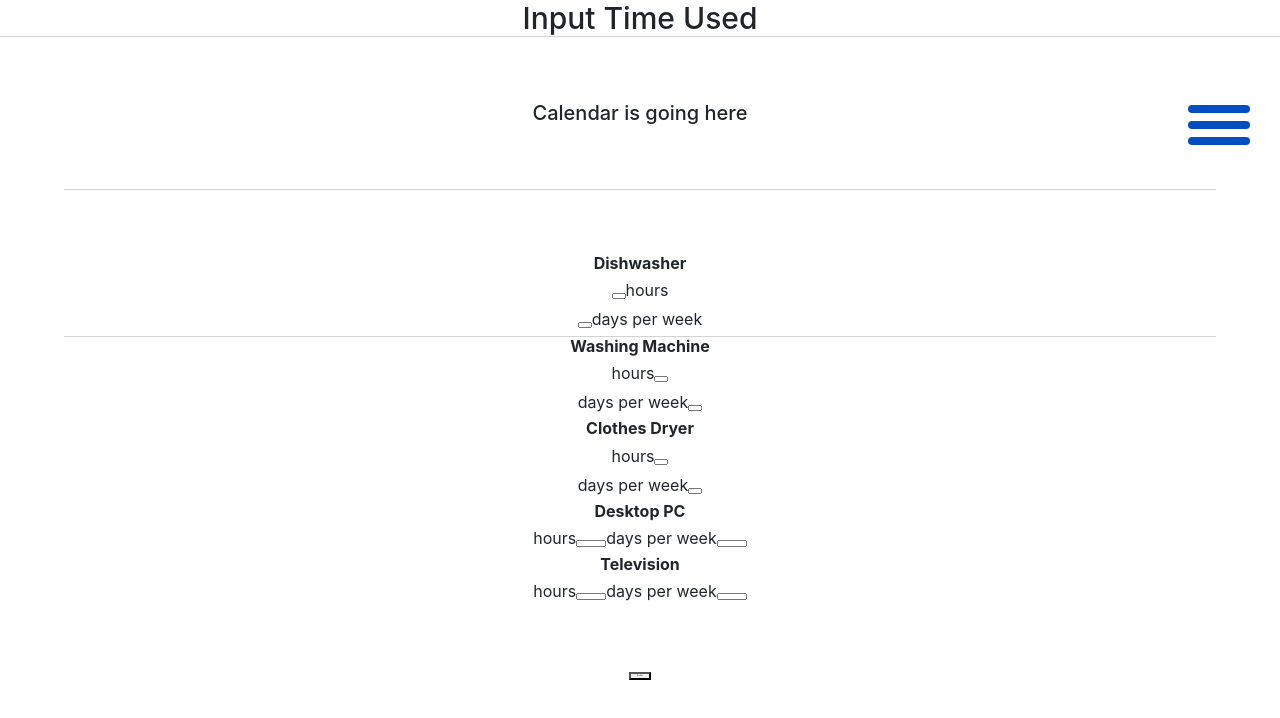
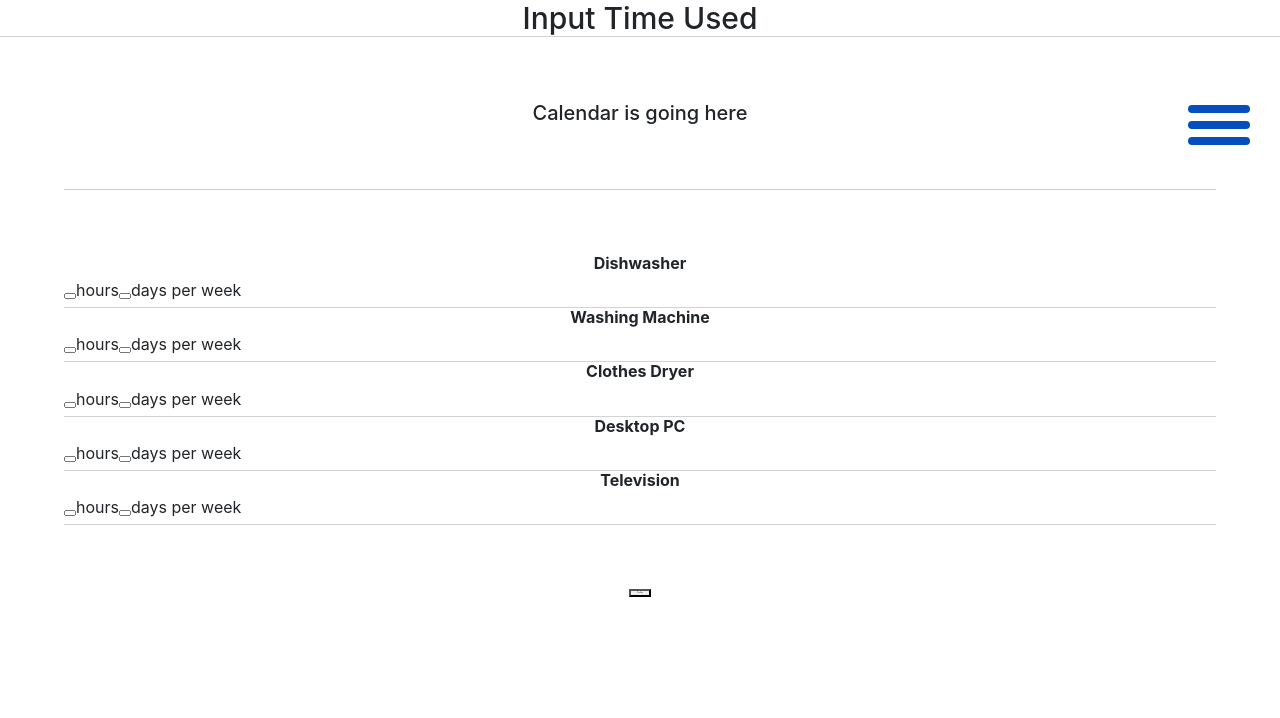
Before and after one commit to BloomTech-Labs/Encon-fe, a React (Create React App) app in the folder encon/: page /input in a window 1280 px wide. Shown: the top 718 px of the page. Built offline with nearby package versions, Linux system fonts and the light colour scheme.

Commit message:
set up uniform jsx tags and classnames for styling

```diff
--- a/encon/src/components/mobile/UserInput.js
+++ b/encon/src/components/mobile/UserInput.js
@@ -73,9 +73,10 @@ export const UserInput = () => {
       <h2>Calendar is going here</h2>
       <form onSubmit={handleSubmit}>
         <div className="device-container">
-          <section className="dishWasher-sec">
+          <section className="device-section">
             <h3>Dishwasher</h3>
-            <div className="dish-hours">
+            <div className="device-fields">
+              <div className="device-use-duration">
                 <input
                   type="number"
                   name="dishWasherHours"
@@ -87,7 +88,7 @@ export const UserInput = () => {
                 {errors.dishWasherHours && "hours 1-24"}
               </div>
 
-            <div className="dish-days">
+              <div className="device-use-duration">
                 <input
                   type="integer"
                   ref={register({ min: 1, max: 7 })}
@@ -98,12 +99,13 @@ export const UserInput = () => {
                 <label htmlFor="dishWasher days">days per week</label>
                 {errors.dishWasherDays && <p>enter message</p>}
               </div>
+            </div>
           </section>
 
-          <section className="washing-machine-sec">
+          <section className="device-section">
             <h3>Washing Machine</h3>
-            <div className="washing-hours">
-              <label htmlFor="Washing Machine hours">hours</label>
+            <div className="device-fields">
+              <div className="device-use-duration">
                 <input
                   type="integer"
                   ref={register({ min: 1, max: 24 })}
@@ -111,11 +113,11 @@ export const UserInput = () => {
                   onChange={handleWashingHoursChange}
                   value={washingMachine.hours}
                 ></input>
+                <label htmlFor="Washing Machine hours">hours</label>
                 {errors.entername && <p>enter message</p>}
               </div>
 
-            <div className="washing-days">
-              <label htmlFor="Washing Machine days">days per week</label>
+              <div className="device-use-duration">
                 <input
                   type="integer"
                   ref={register({ min: 1, max: 7 })}
@@ -123,14 +125,16 @@ export const UserInput = () => {
                   onChange={handleWashingDaysChange}
                   value={washingMachine.days}
                 ></input>
+                <label htmlFor="Washing Machine days">days per week</label>
                 {errors.entername && <p>enter message</p>}
+              </div>
             </div>
           </section>
 
-          <section className="clothes-dryer-sec">
+          <section className="device-section">
             <h3>Clothes Dryer</h3>
-            <div className="dryer-hours">
-              <label htmlFor="Dryer hours">hours</label>
+            <div className="device-fields">
+              <div className="device-use-duration">
                 <input
                   type="integer"
                   ref={register({ min: 1, max: 24 })}
@@ -138,11 +142,11 @@ export const UserInput = () => {
                   onChange={handleDryerHoursChange}
                   value={dryer.hours}
                 ></input>
+                <label htmlFor="Dryer hours">hours</label>
                 {errors.entername && <p>enter message</p>}
               </div>
 
-            <div className="dryer-days">
-              <label htmlFor="Dryer days">days per week</label>
+              <div className="device-use-duration">
                 <input
                   type="integer"
                   ref={register({ min: 1, max: 7 })}
@@ -150,12 +154,16 @@ export const UserInput = () => {
                   onChange={handleDryerDaysChange}
                   value={dryer.days}
                 ></input>
+                <label htmlFor="Dryer days">days per week</label>
                 {errors.entername && <p>enter message</p>}
+              </div>
             </div>
           </section>
 
+          <section className="device-section">
             <h3>Desktop PC</h3>
-          <label htmlFor="pc hours">hours</label>
+            <div className="device-fields">
+              <div className="device-use-duration">
                 <input
                   type="integer"
                   ref={register({ min: 1, max: 24 })}
@@ -163,9 +171,10 @@ export const UserInput = () => {
                   onChange={handlePCHoursChange}
                   value={pc.hours}
                 ></input>
+                <label htmlFor="pc hours">hours</label>
                 {errors.entername && <p>enter message</p>}
-
-          <label htmlFor="pc days">days per week</label>
+              </div>
+              <div className="device-use-duration">
                 <input
                   type="integer"
                   ref={register({ min: 1, max: 7 })}
@@ -173,10 +182,16 @@ export const UserInput = () => {
                   onChange={handlePCDaysChange}
                   value={pc.days}
                 ></input>
+                <label htmlFor="pc days">days per week</label>
                 {errors.entername && <p>enter message</p>}
+              </div>
+            </div>
+          </section>
 
+          <section className="device-section">
             <h3>Television</h3>
-          <label htmlFor="tv hours">hours</label>
+            <div className="device-fields">
+              <div className="device-use-duration">
                 <input
                   type="integer"
                   ref={register({ min: 1, max: 24 })}
@@ -184,9 +199,10 @@ export const UserInput = () => {
                   onChange={handleTVHoursChange}
                   value={tv.hours}
                 ></input>
+                <label htmlFor="tv hours">hours</label>
                 {errors.entername && <p>enter message</p>}
-
-          <label htmlFor="tv days">days per week</label>
+              </div>
+              <div className="device-use-duration">
                 <input
                   type="integer"
                   ref={register({ min: 1, max: 7 })}
@@ -194,7 +210,11 @@ export const UserInput = () => {
                   onChange={handleTVDaysChange}
                   value={tv.days}
                 ></input>
+                <label htmlFor="tv days">days per week</label>
                 {errors.entername && <p>enter message</p>}
+              </div>
+            </div>
+          </section>
         </div>
 
         <button type="submit">Confirm</button>
--- a/encon/src/styles/mobile/UserInput.scss
+++ b/encon/src/styles/mobile/UserInput.scss
@@ -22,8 +22,12 @@
   label {
     font-size: 1.6rem;
   }
-  .dishWasher-sec {
-    // border-top: $grey-border;
+  .device-section {
     border-bottom: $grey-border;
   }
+
+  .device-fields {
+    display: flex;
+    flex-direction: row;
+  }
 }
```
Lines whose indentation alone changed are shown as unchanged.
